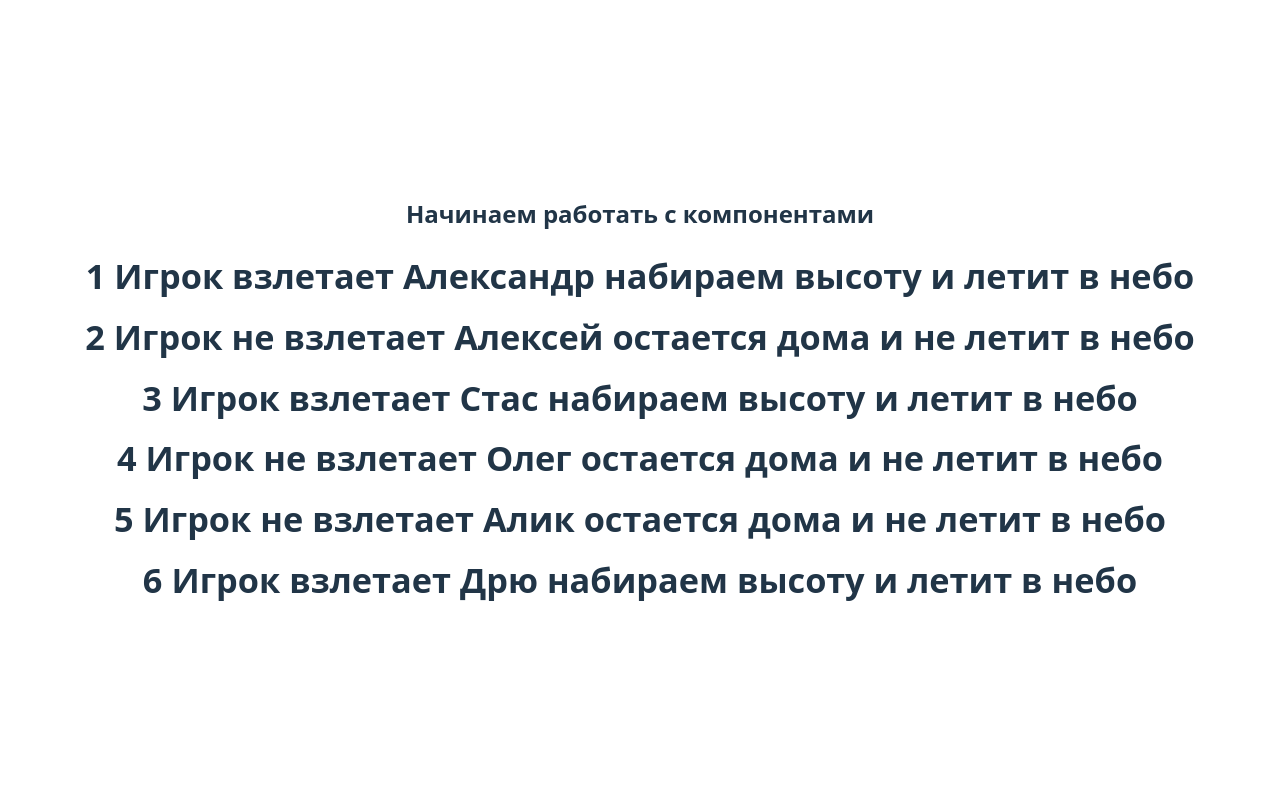
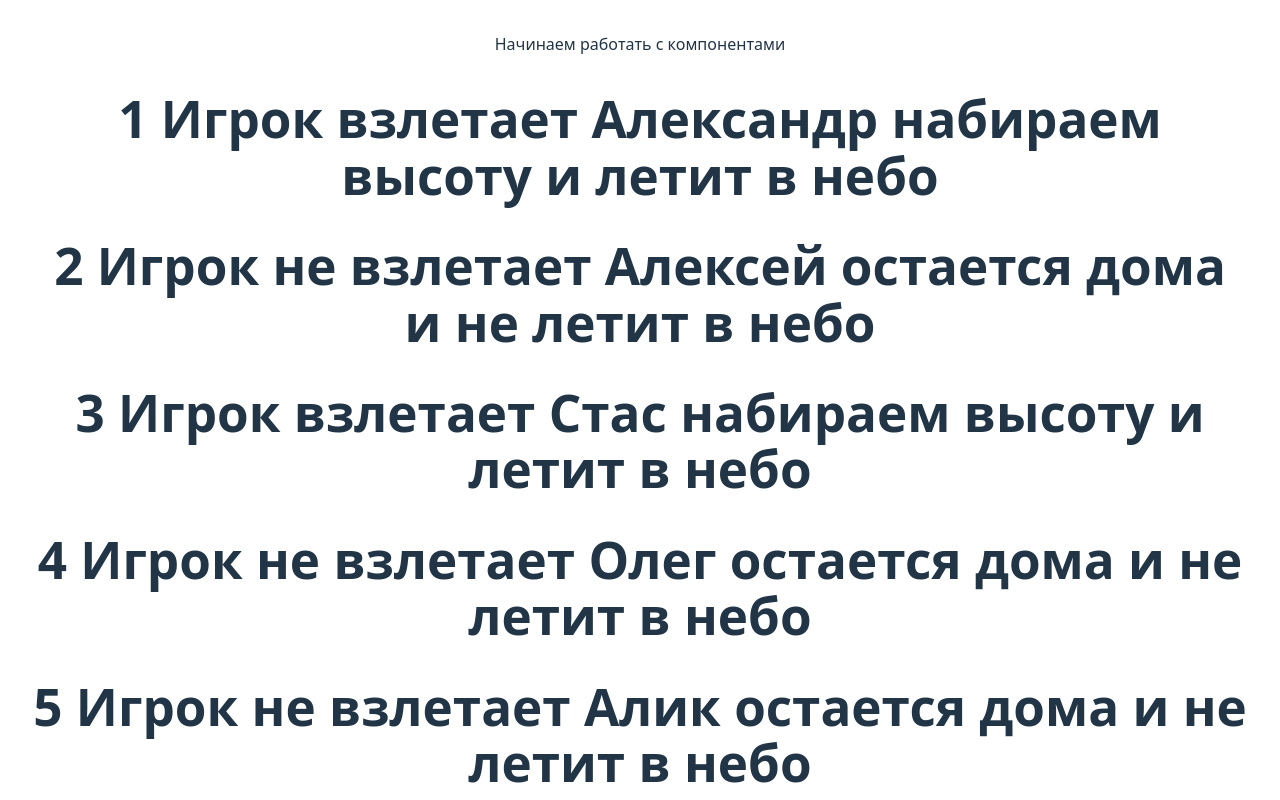
Before and after one commit to Mirsav/tasks, a React (Vite) app: page / in a window 1280 px wide. Shown: the top 800 px of the page. Built offline with nearby package versions, Linux system fonts and the light colour scheme.

Commit message:
changing components

```diff
--- a/src/App.jsx
+++ b/src/App.jsx
@@ -13,15 +13,13 @@ function App() {
 
   return (
     <>
-      <h2>Начинаем работать с компонентами</h2>
-      <h6>
+      Начинаем работать с компонентами
         <Comp1 numb={1} str={'Игрок'} bool={true} obj={{name: 'Александр'}} func={()=> 'набираем высоту и'} arr={['летит в небо']}/>
         <Comp2 numb={2} str={'Игрок'} bool={false} obj={{name: 'Алексей'}} func={()=> 'остается дома и'} arr={[' не летит в небо']}/>
         <Comp3 numb={3} str={'Игрок'} bool={true} obj={{name: 'Стас'}} func={()=> 'набираем высоту и'} arr={['летит в небо']}/>
         <Comp4 numb={4} str={'Игрок'} bool={false} obj={{name: 'Олег'}} func={()=> 'остается дома и'} arr={['не летит в небо']}/>
         <Comp5 numb={5} str={'Игрок'} bool={false} obj={{name: 'Алик'}} func={()=> 'остается дома и'} arr={['не летит в небо']}/>
         <Comp6 numb={6} str={'Игрок'} bool={true} obj={{name: 'Дрю'}} func={()=> 'набираем высоту и'} arr={['летит в небо']}/>
-        </h6>
     </>
   )
 }
```
